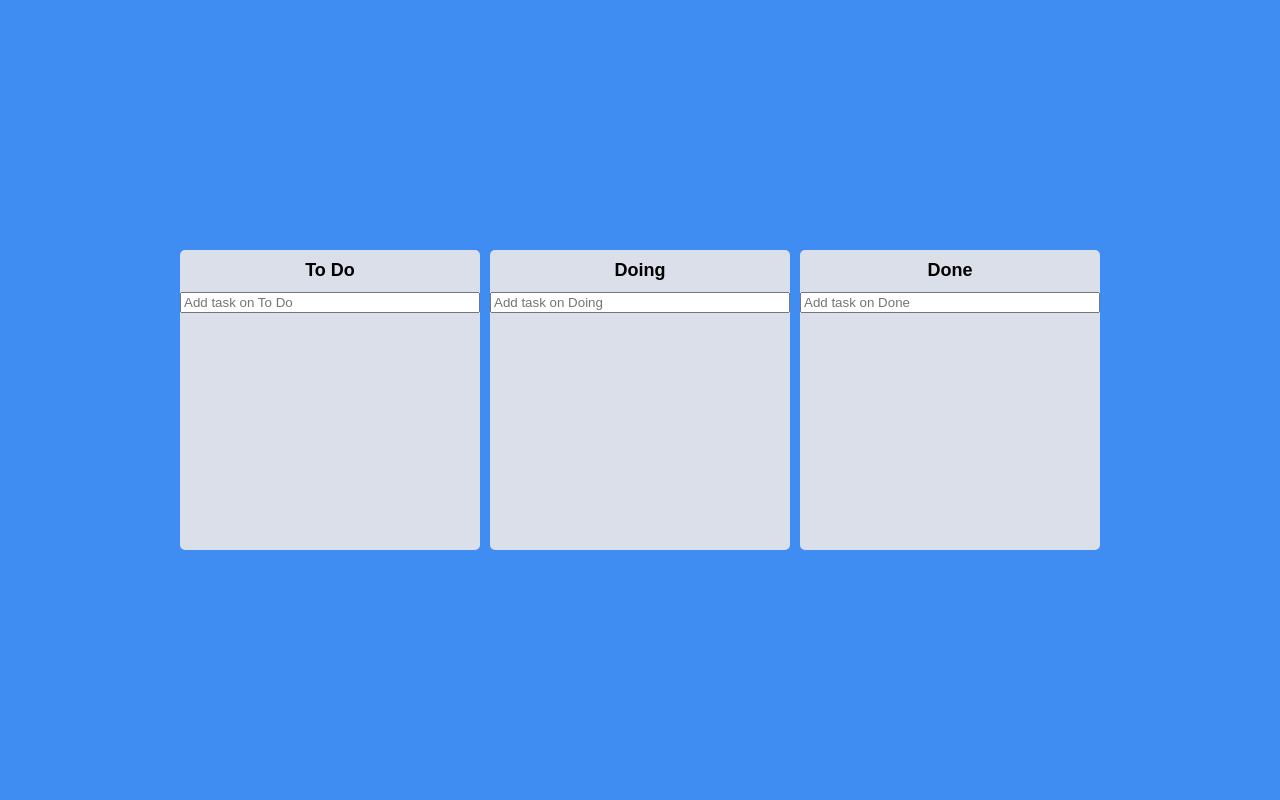
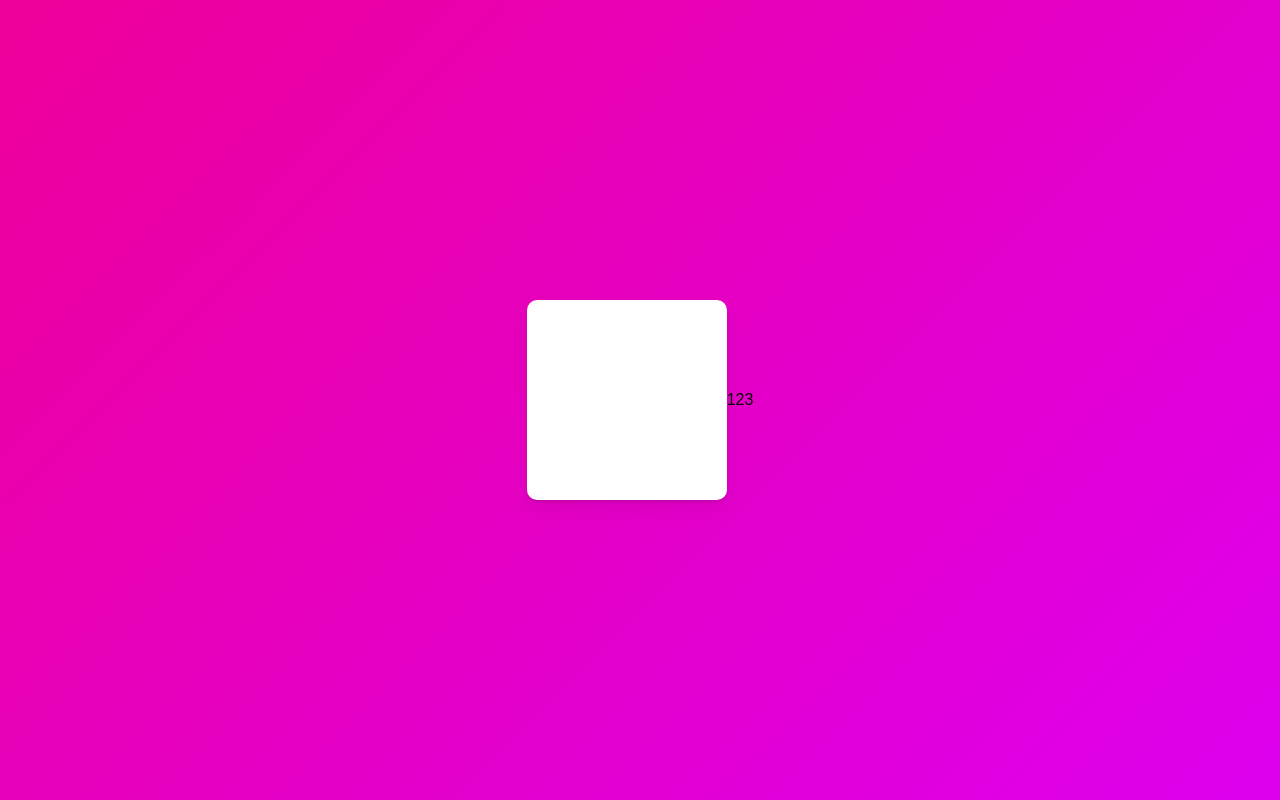
Before and after one commit to gbwlxhd97/react-practice, a React (Create React App) app: page / in a window 1280 px wide. Built offline with nearby package versions, Linux system fonts and the light colour scheme.

Commit message:
애니메이션 motion 라이브러리 설치 및 craco 셋팅..

```diff
--- /dev/null
+++ b/craco.config.js
@@ -0,0 +1,15 @@
+module.exports = {
+    webpack: {
+        configure: {
+            module: {
+                rules: [
+                    {
+                        type: "javascript/auto",
+                        test: /\.mjs$/,
+                        include: /node_modules/,
+                    },
+                ],
+            },
+        },
+    },
+};
--- a/src/App.tsx
+++ b/src/App.tsx
@@ -1,71 +1,27 @@
-import { DragDropContext, DropResult } from "react-beautiful-dnd";
-import { useRecoilState } from "recoil";
 import styled from "styled-components";
-import { toDoState } from "./atoms";
-import Board from "./Components/Board";
-
+import { motion } from 'framer-motion';
 const Wrapper = styled.div`
+  height: 100vh;
+  width: 100vw;
   display: flex;
-  width: 100vw;
-  margin: 0 auto;
   justify-content: center;
   align-items: center;
-  height: 100vh;
 `;
 
-const Boards = styled.div`
-  display: flex;
-  justify-content: center;
-  align-items: flex-start;
-  width: 100%;
-  gap: 10px;
+const Box = styled.div`
+  width: 200px;
+  height: 200px;
+  background-color: white;
+  border-radius: 10px;
+  box-shadow: 0 2px 3px rgba(0, 0, 0, 0.1), 0 10px 20px rgba(0, 0, 0, 0.06);
 `;
 
 function App() {
-  const [toDos, setToDos] = useRecoilState(toDoState);
-  const onDragEnd = (info: DropResult) => {
-    console.log(info);
-    const { destination, draggableId, source } = info;
-    if (!destination) return;
-    if (destination?.droppableId === source.droppableId) {
-      // same board movement.
-      setToDos((allBoards) => {
-        const boardCopy = [...allBoards[source.droppableId]];
-        const taskObj = boardCopy[source.index];
-        boardCopy.splice(source.index, 1);
-        boardCopy.splice(destination?.index, 0, taskObj);
-        return {
-          ...allBoards,
-          [source.droppableId]: boardCopy,
-        };
-      });
-    }
-    if (destination.droppableId !== source.droppableId) {
-      // cross board movement
-      setToDos((allBoards) => {
-        const sourceBoard = [...allBoards[source.droppableId]];
-        const taskObj = sourceBoard[source.index];
-        const destinationBoard = [...allBoards[destination.droppableId]];
-        sourceBoard.splice(source.index, 1);
-        destinationBoard.splice(destination?.index, 0, taskObj);
-        return {
-          ...allBoards,
-          [source.droppableId]: sourceBoard,
-          [destination.droppableId]: destinationBoard,
-        };
-      });
-    }
-  };
   return (
-    <DragDropContext onDragEnd={onDragEnd}>
-      <Wrapper>
-        <Boards>
-          {Object.keys(toDos).map((boardId) => (
-            <Board boardId={boardId} key={boardId} toDos={toDos[boardId]} />
-          ))}
-        </Boards>
-      </Wrapper>
-    </DragDropContext>
+    <Wrapper>
+      <Box />
+      <motion.div>123</motion.div>
+    </Wrapper>
   );
 }
 
--- a/src/index.tsx
+++ b/src/index.tsx
@@ -62,7 +62,7 @@
 body {
   font-weight: 300;
   font-family: 'Source Sans Pro', sans-serif;
-  background-color:${(props) => props.theme.bgColor};
+  background:linear-gradient(135deg,#e09,#d0e);
   color:black;
   line-height: 1.2;
 }
--- a/src/styled.d.ts
+++ b/src/styled.d.ts
@@ -1,9 +1,5 @@
 import "styled-components";
 
 declare module "styled-components" {
-    export interface DefaultTheme {
-    bgColor: string;
-    boardColor: string;
-    cardColor: string;
-    }
+    export interface DefaultTheme {}
 }
```
Also changed, not shown: package.json (+5 -3 lines), 1 other file (tests, documents, lock files or other folders).
